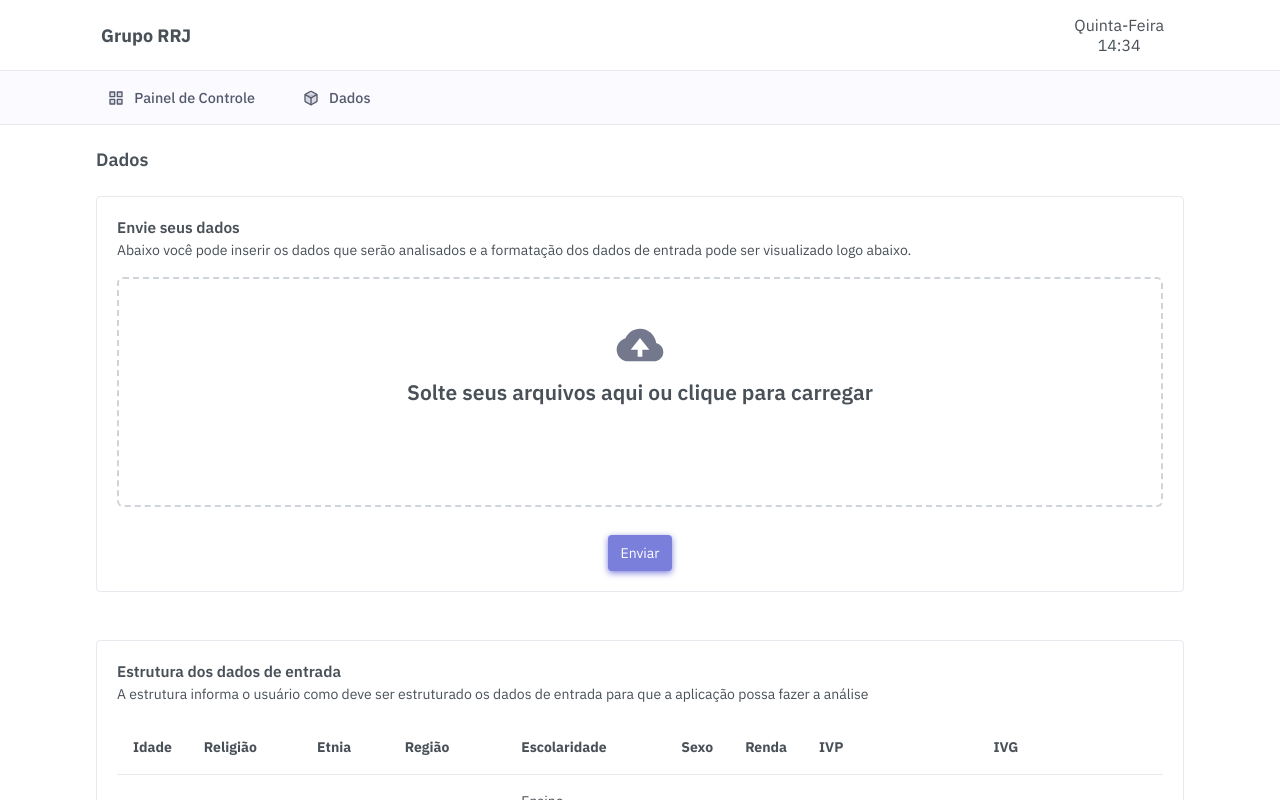
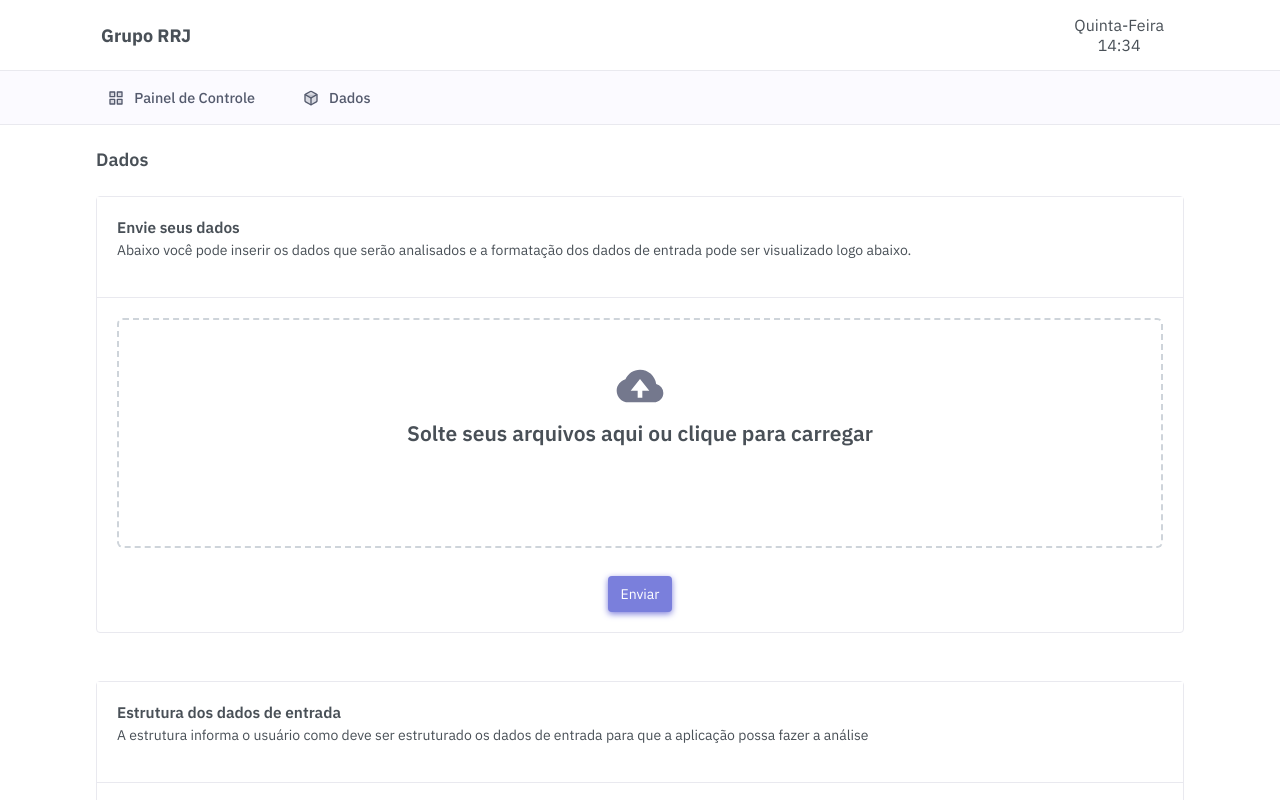
Before and after one commit to barrosoman/election-prime, a Vue app: page /data in a window 1280 px wide. Shown: the top 800 px of the page. Built offline with nearby package versions, Linux system fonts and the light colour scheme.

Commit message:
Added the header section in the card

```diff
--- a/src/components/Card.vue
+++ b/src/components/Card.vue
@@ -1,10 +1,13 @@
 <template>
   <div class="card">
-    <div class="card-body">
+    <div class="card-header">
       <div class="card-title">{{ title }}</div>
       <div class="card-subtitle">
         {{ subtitle }}
       </div>
+      <slot name="header" />
+    </div>
+    <div class="card-body">
       <slot />
     </div>
   </div>
@@ -40,6 +43,13 @@ export default defineComponent({
   flex: 1;
 }
 
+.card-header {
+  padding: 1.25rem;
+  margin-bottom: 0;
+  background-color: #fff;
+  border-bottom: 1px solid #e9e9ef;
+}
+
 .card-body {
   flex: 1 1 auto;
   padding: 1.25rem;
```
